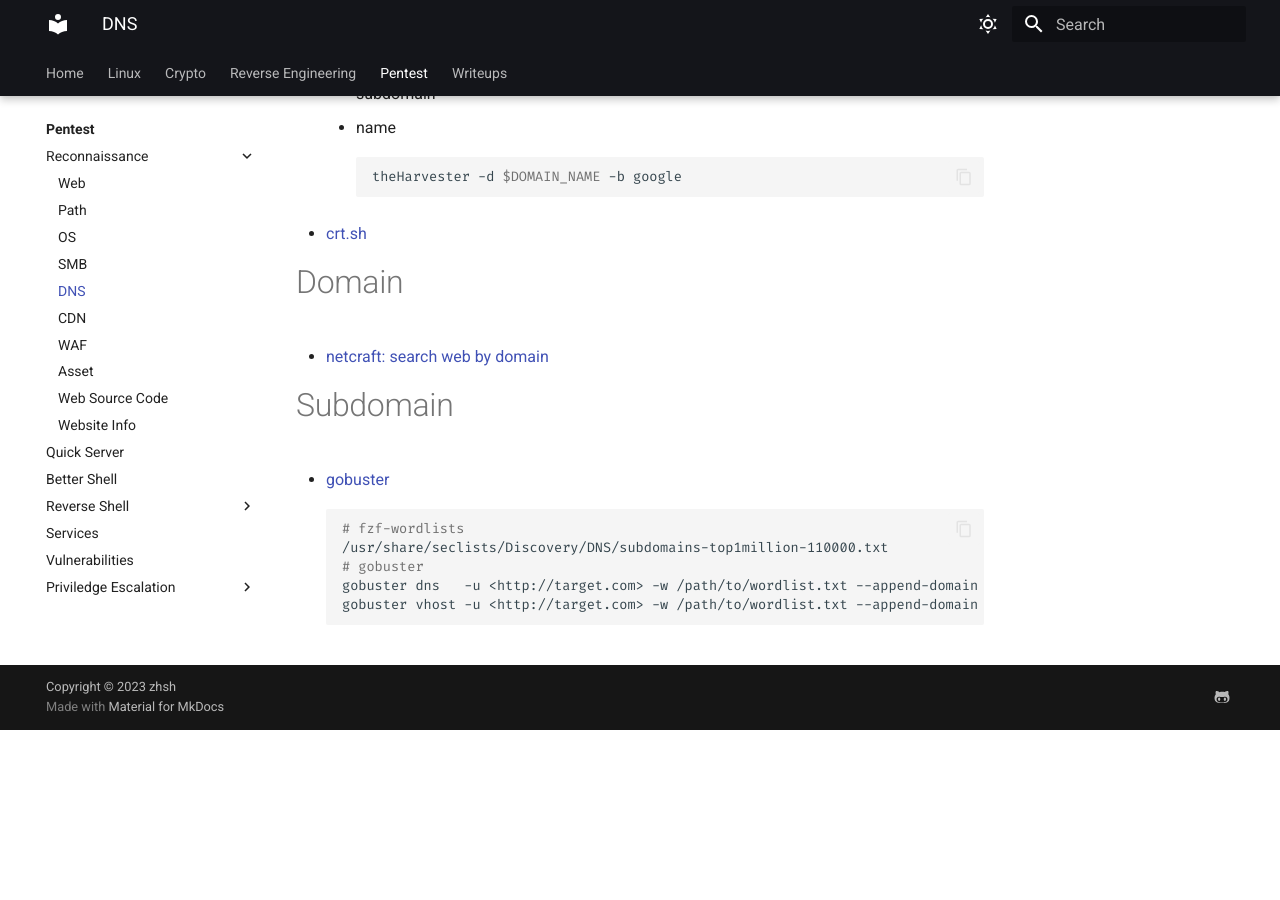
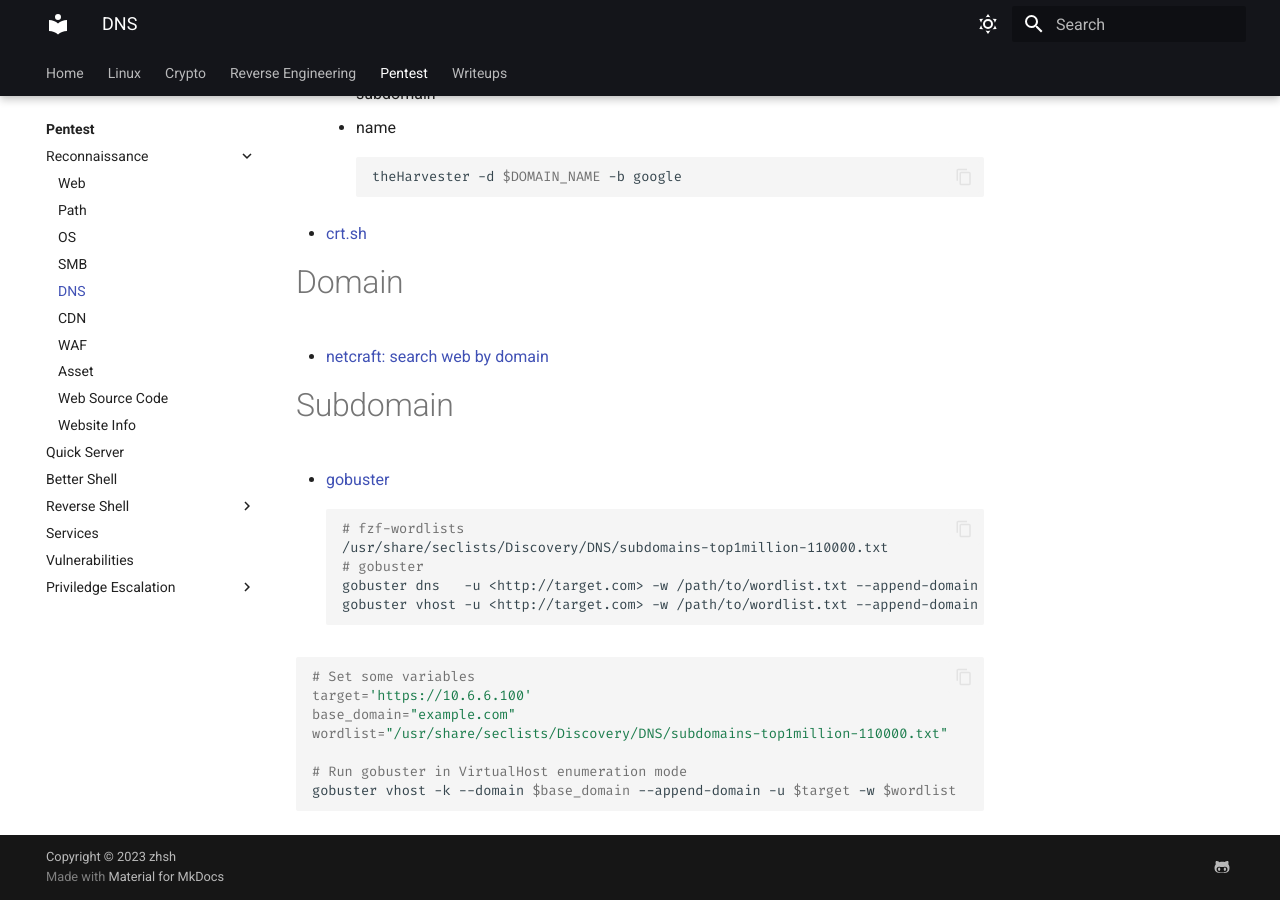
Before and after one commit to zhsh9/RE101, an MkDocs documentation site: the page built from docs/Pentest/1.recon/dns.md, in a window 1280 px wide and 900 px high, scrolled down 647 px. Built offline with MkDocs 1.6.1 and Material for MkDocs 9.7.7, drawn with Linux system fonts in a browser that asks for light colours; before the commit the page ends 1377 px from its top, so only the background shows below that.

Commit message:
update pentest recon

````diff
--- a/docs/Pentest/1.recon/dns.md
+++ b/docs/Pentest/1.recon/dns.md
@@ -38,3 +38,13 @@
 gobuster dns   -u <http://target.com> -w /path/to/wordlist.txt --append-domain -t $THREAD_NUM
 gobuster vhost -u <http://target.com> -w /path/to/wordlist.txt --append-domain -t $THREAD_NUM
 ```
+
+```bash
+# Set some variables
+target='https://10.6.6.100'
+base_domain="example.com"
+wordlist="/usr/share/seclists/Discovery/DNS/subdomains-top1million-110000.txt"
+
+# Run gobuster in VirtualHost enumeration mode
+gobuster vhost -k --domain $base_domain --append-domain -u $target -w $wordlist
+```
--- a/mkdocs.yml
+++ b/mkdocs.yml
@@ -144,6 +144,8 @@
         - Write-ups/thb/starting_point/Unified.md
       - Linux Boxes:
         - Write-ups/thb/linux/Lame.md
+        - Brainfuck (Insane): Write-ups/thb/linux/Brainfuck.md
+        - Write-ups/thb/linux/Shocker.md
       - Active Boxes:
         - Write-ups/thb/active_machines/Keeper.md
         - Write-ups/thb/active_machines/Clicker.md
````
Also changed, not shown: docs/Write-ups/index.md (+1 -1 lines), docs/Write-ups/thb/linux/Shocker.md (added, +9 -0 lines).
